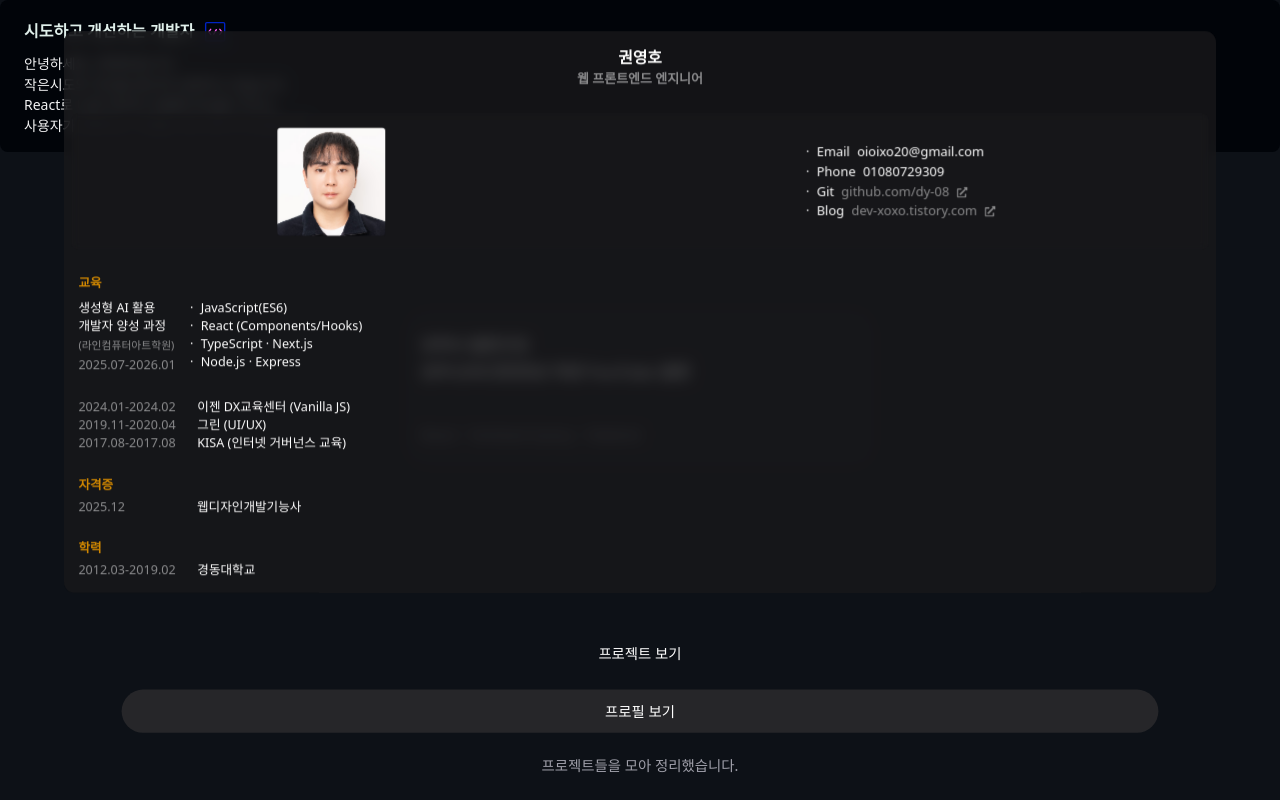
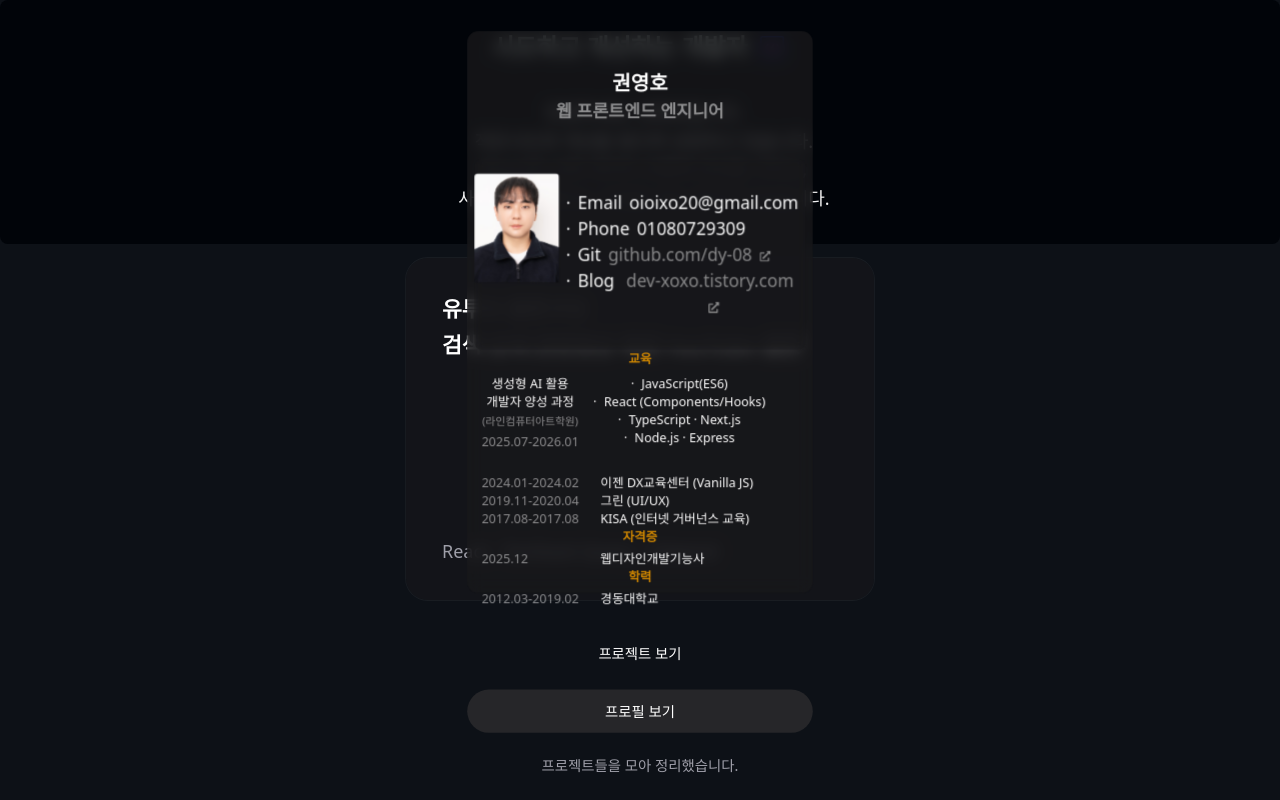
Before and after one commit to dy-08/kyh, a React (Vite) app: page / in a window 1280 px wide. Both pictures are taken after a click on the button "프로필 보기". Shown: the top 800 px of the page. Built offline with nearby package versions, Linux system fonts and the light colour scheme; no server answers; the database is empty.

Commit message:
WIP style: PC 화면 기준 섹션 크기·간격 재조정

```diff
--- a/src/components/common/ui/CTAButton/CTAButton.jsx
+++ b/src/components/common/ui/CTAButton/CTAButton.jsx
@@ -2,7 +2,7 @@ export default function CTAButton({ label, onClick, isDisabled = "" }) {
   return (
     <button
       onClick={onClick}
-      className={`flex items-center justify-center text-white text-base hover:font-bold w-[90%] py-3 transition ease-in-out ${
+      className={`flex items-center justify-center text-white text-base hover:font-bold w-[90%] lg:w-[30%] py-3 transition ease-in-out ${
         isDisabled == true ? "e0e0e0" : "bg-midnight"
       } hover:bg-lightblue rounded-3xl`}
       disabled={isDisabled}
--- a/src/components/common/ui/MiniCard/MiniCard.jsx
+++ b/src/components/common/ui/MiniCard/MiniCard.jsx
@@ -2,14 +2,14 @@ import React from "react";
 
 export default function MiniCard() {
   return (
-    <div className='flex flex-col gap-10 text-lg rounded-3xl bg-zinc-900/60 ring-1 ring-white/5 px-4 py-6'>
-      <div className='flex flex-col gap-0.5'>
+    <div className='flex flex-col gap-10 text-lg rounded-3xl bg-zinc-900/60 ring-1 ring-white/5 px-4 py-6 lg:px-10 lg:py-10 lg:text-2xl lg:text-left lg:gap-50'>
+      <div className='flex flex-col gap-0.5 lg:gap-2'>
         <p className='text-white font-semibold'>유투브 클론코딩</p>
         <p className='text-white font-semibold'>
           검색·상세·관련영상 재생 YouTube 클론
         </p>
       </div>
-      <p className='text-base text-zinc-400 mt-1'>
+      <p className='text-base text-zinc-400 mt-1 lg:mt-0 lg:text-xl'>
         React · TanStack Query · Tailwind
       </p>
     </div>
--- a/src/components/common/ui/MiniCard/MiniCardSkeleton.jsx
+++ b/src/components/common/ui/MiniCard/MiniCardSkeleton.jsx
@@ -1,15 +1,16 @@
 export function MiniCardSkeleton() {
   return (
-    <div className='rounded-3xl bg-zinc-900/60 ring-1 ring-white/5 px-4 py-6 animate-pulse'>
-      <div className='flex flex-col gap-8 space-y-2'>
+    // lg:px-10 lg:py-10 lg:text-2xl lg:text-left lg:gap-50
+    <div className='rounded-3xl bg-zinc-900/60 ring-1 ring-white/5 px-4 py-6 lg:px-10 lg:py-10 animate-pulse'>
+      <div className='flex flex-col gap-8 lg:gap-45 space-y-2'>
         <div className='flex flex-col gap-3'>
-          <div className='h-5 w-2/5 rounded bg-zinc-800' />
-          <div className='h-5 w-6/7 rounded bg-zinc-800' />
+          <div className='h-5 lg:h-7 w-2/5 rounded bg-zinc-800' />
+          <div className='h-5 lg:h-7 w-6/7 lg:w-9/10 rounded bg-zinc-800' />
         </div>
         <div className='mt-4 flex gap-2'>
-          <div className='h-4 w-10 rounded-full bg-zinc-800' />
-          <div className='h-4 w-30 rounded-full bg-zinc-800' />
-          <div className='h-4 w-16 rounded-full bg-zinc-800' />
+          <div className='h-4 lg:h-6 w-10 lg:w-14 rounded-full bg-zinc-800' />
+          <div className='h-4 lg:h-6 w-30 lg:w-35 rounded-full bg-zinc-800' />
+          <div className='h-4 lg:h-6 w-16 lg:w-22 rounded-full bg-zinc-800' />
         </div>
       </div>
     </div>
--- a/src/components/devicePreview/DevicePreviewSection.jsx
+++ b/src/components/devicePreview/DevicePreviewSection.jsx
@@ -194,7 +194,7 @@ export default function DevicePreviewSection({ ref }) {
   return (
     <>
       {/* mobile */}
-      <section>
+      <section className='lg:w-[50%] lg:m-auto'>
         <div ref={ref} className='w-full'>
           <div className='w-full scale-90 flex flex-col gap-2.5 justify-center items-cente'>
             {/* 공통 헤더 */}
@@ -264,7 +264,7 @@ export default function DevicePreviewSection({ ref }) {
         />
       )}
       {/* desktop */}
-      <section className='scale-90'>
+      <section className='scale-90 lg:w-[50%] lg:m-auto'>
         <div className='flex flex-col items-center' ref={desktopProjectsRef}>
           <p
             className='inline-flex justify-center items-center gap-2
--- a/src/components/hero/HeroSection.jsx
+++ b/src/components/hero/HeroSection.jsx
@@ -53,27 +53,27 @@ export default function HeroSection({ onProjectClick }) {
   return (
     <section
       ref={heroRef}
-      className='h-svh rounded-3xl pb-4 flex flex-col justify-between relative box-border relative z-11'
+      className='lg:w-[100%] lg:m-auto lg:text-center h-svh rounded-3xl pb-4 flex flex-col justify-between relative box-border relative z-11'
       onClick={closeProfileModal}
     >
       {/* 상단 텍스트 */}
       <div>
         <div className='w-full text-white bg-[#010409] rounded-lg backdrop-blur-sm'>
-          <div className='leading-relaxed text-white/95 p-4'>
-            <div className='flex justify-first'>
+          <div className='leading-relaxed text-white/95 p-4 lg:p-8'>
+            <div className='flex justify-first lg:justify-center'>
               <span className='inline-flex items-center box-border gap-1 px-1 h-[34px] leading-none rounded-md font-semibold text-[#dfefea]'>
-                <span className='text-base font-semibold leading-none ml-1 mb-1'>
+                <span className='text-base lg:text-2xl font-semibold leading-none ml-1 mb-1'>
                   시도하고 개선하는 개발자
                 </span>
                 <Lottie
                   loop
                   animationData={lottieJson}
                   play
-                  style={{ width: 34, height: 34, display: "block" }}
+                  style={{ width: 40, height: 40, display: "block" }}
                 />
               </span>
             </div>
-            <div className='text-sm flex flex-col gap-[0.5px] mt-1 pl-2'>
+            <div className='text-sm lg:text-lg lg:mt-8 flex flex-col gap-[0.5px] mt-1 pl-2'>
               <p>안녕하세요, 권영호입니다.</p>
               <p>작은시도와 개선을 쌓으며 성장하고 있습니다.</p>
               <p>React로 UI와 데이터 흐름에 관심을 가지고,</p>
@@ -84,7 +84,7 @@ export default function HeroSection({ onProjectClick }) {
       </div>
 
       {/* 데모 */}
-      <div className='scale-90 relative top-12'>
+      <div className='scale-90 relative top-12 lg:top-[-50px]'>
         <HeroMiniDemo />
       </div>
 
--- a/src/components/profile/ProfileModal.jsx
+++ b/src/components/profile/ProfileModal.jsx
@@ -2,19 +2,19 @@ import { FaExternalLinkAlt } from "react-icons/fa";
 
 export default function ProfileModal() {
   return (
-    <div className='scale-90 w-full h-[78svh] flex flex-col text-white fixed top-0 left-0 right-0 bottom-46 bg-zinc-900/80 backdrop-blur-sm rounded-xl'>
+    <div className='scale-90 w-full lg:w-[30%] lg:left-[35%] h-[78svh] flex flex-col text-white fixed top-0 left-0 right-0 bottom-46 bg-zinc-900/80 backdrop-blur-sm rounded-xl'>
       <div className='w-full h-full flex flex-col justify-between'>
-        <div className='px-4 pt-4'>
-          <p className='text-[1.1rem] font-semibold flex justify-center'>
+        <div className='px-4 pt-4 lg:py-10'>
+          <p className='text-[1.1rem] lg:text-[1.4rem] font-semibold flex justify-center'>
             권영호
           </p>
-          <p className='text-[0.9rem] font-semibold text-white/50 flex justify-center'>
+          <p className='text-[0.9rem] lg:text-[1.2rem] font-semibold text-white/50 flex justify-center'>
             웹 프론트엔드 엔지니어
           </p>
         </div>
         <div className='backdrop-blur-lg flex mx-2 py-4 justify-around items-center rounded-lg backdrop-blur-xs'>
           {/* 사진 */}
-          <div className='w-[120px] h-[120px] rounded-sm overflow-hidden'>
+          <div className='w-[120px] h-[120px] lg:w-[180px] lg:h-[180px] rounded-sm overflow-hidden'>
             <img
               className='w-full object-cover'
               src='/images/avatar/kyh.jpg'
@@ -22,7 +22,7 @@ export default function ProfileModal() {
             />
           </div>
           <div
-            className='text-[0.9rem] px-2 box-border
+            className='text-[0.9rem] lg:text-[1.2rem] px-2 box-border
 '
           >
             {/* pi */}
```
